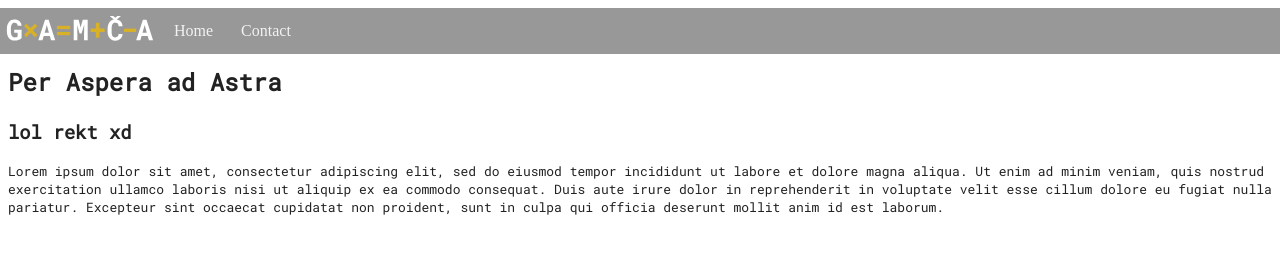
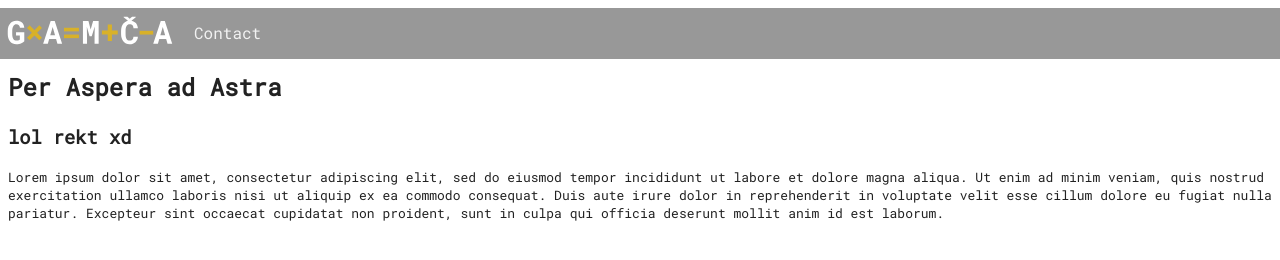
Before and after one commit to Quamquod/Per-Aspera-ad-Astra-webpage, a plain HTML site: page index.html in a window 1280 px wide. Drawn offline with Linux system fonts and the light colour scheme.

Commit message:
fixed font

```diff
--- a/index.css
+++ b/index.css
@@ -16,7 +16,7 @@ h6{
     font-family: 'Roboto Mono', monospace;
 }
 .logo{
-    width: 160px;
+    width: 180px;
     float:left;
 }
 .sitetitle{
@@ -32,6 +32,7 @@ h6{
 
   /* Navbar links */
   #navbar a {
+    font-family: 'Roboto Mono', monospace;
     float: left;
     display: block;
     color: #f2f2f2;
--- a/index.html
+++ b/index.html
@@ -7,7 +7,6 @@
     <body>
         <div id="navbar">
             <img class="logo" src="img/gamcalight.svg" alt="logo">
-            <a href="#home">Home</a>
             <a href="#contact">Contact</a>
           </div>
             <h2 class="sitetitle">Per Aspera ad Astra</h2>
```
